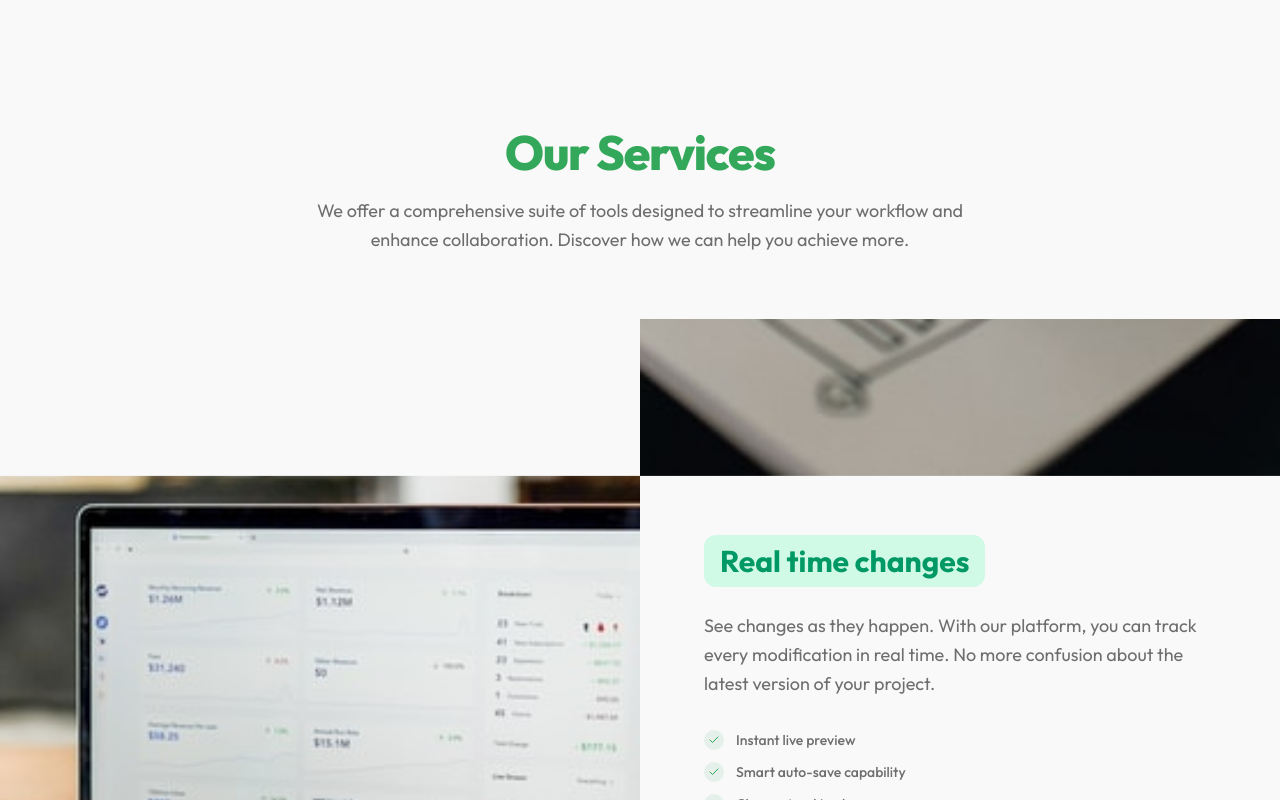
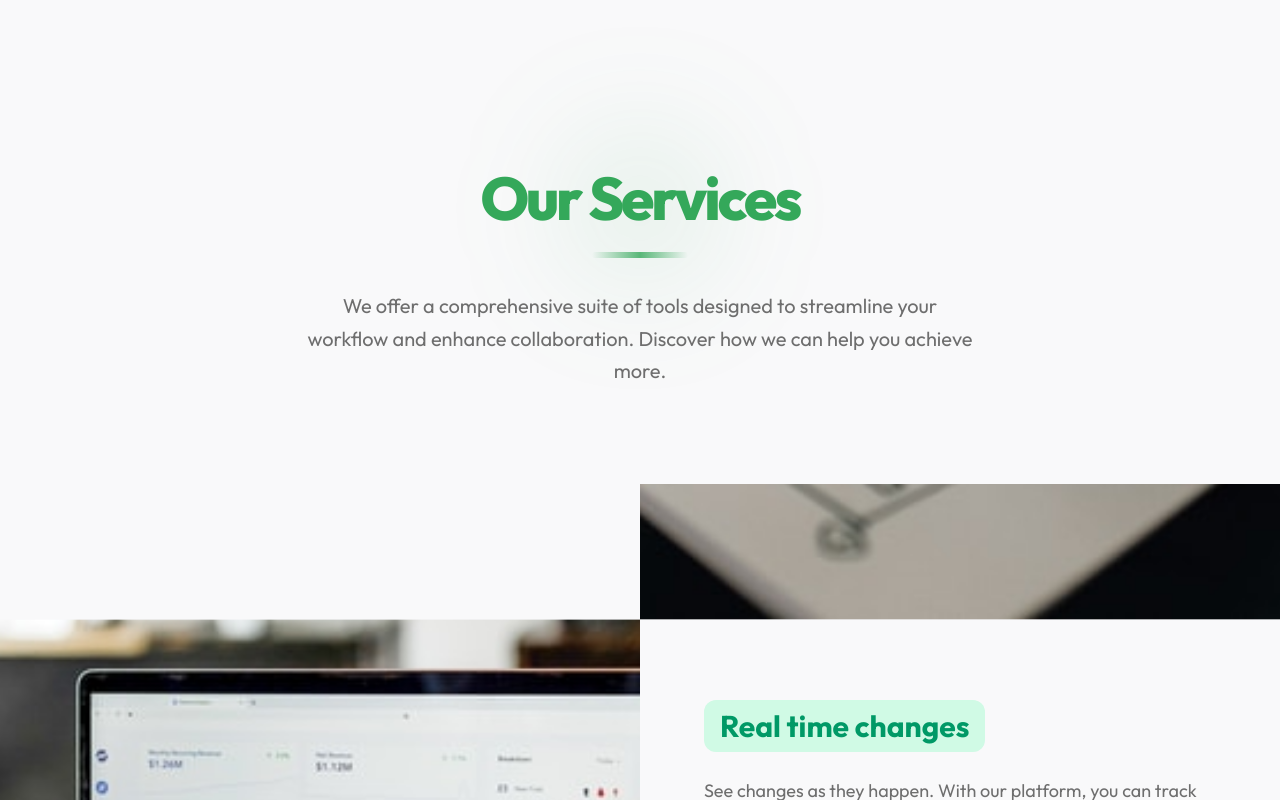
Before and after one commit to Sahil-796/vnp, a Next.js app: page / in a window 1280 px wide. Shown: the part 880-1680 px from the top of the page. Built offline with nearby package versions, Linux system fonts and the light colour scheme.

Commit message:
edit: better section title

```diff
--- a/components/SectionTitle.tsx
+++ b/components/SectionTitle.tsx
@@ -18,21 +18,28 @@ export const SectionTitle = ({
   return (
     <div
       className={cn(
-        "flex flex-col items-center justify-center max-w-4xl mx-auto mb-16",
+        "relative flex flex-col items-center justify-center max-w-4xl mx-auto mb-20 md:mb-24 pt-10",
         containerClassName,
       )}
     >
+      {/* Subtle background glow */}
+      <div className="absolute top-0 left-1/2 -translate-x-1/2 w-40 h-40 bg-primary/10 blur-[60px] rounded-full -z-10 pointer-events-none" />
+
       <h2
         id={id}
         className={cn(
-          "text-3xl md:text-5xl font-extrabold tracking-tight text-center text-primary transition-colors",
+          "text-4xl md:text-5xl lg:text-6xl font-extrabold tracking-tighter text-center text-primary transition-colors",
           className,
         )}
       >
         {title}
       </h2>
+
+      {/* Decorative Separator */}
+      <div className="w-24 h-1.5 mt-6 mb-8 rounded-full bg-gradient-to-r from-transparent via-primary/80 to-transparent" />
+
       {description && (
-        <p className="text-center mt-5 text-muted-foreground text-lg leading-relaxed max-w-2xl mx-auto transition-colors">
+        <p className="text-center text-muted-foreground text-lg md:text-xl leading-relaxed max-w-2xl mx-auto">
           {description}
         </p>
       )}
```
